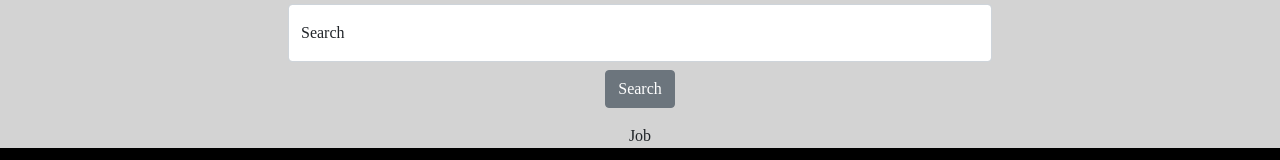
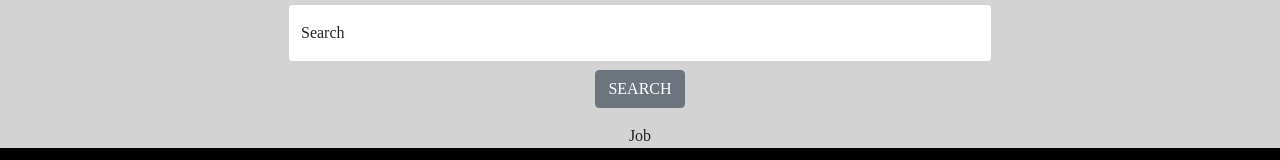
Before and after one commit to amandena/jobs-tracker, a React (Create React App) app in the folder client/: page /applications-tracker in a window 1280 px wide. Shown: the part 194-354 px from the top of the page. Built offline with nearby package versions, Linux system fonts and the light colour scheme.

Commit message:
capitalized search button

```diff
--- a/client/src/components/Search.js
+++ b/client/src/components/Search.js
@@ -51,7 +51,7 @@ const Search = ({ doSearch }) => {
                   id='searchSubmit'
                   className='btn btn-secondary mb-3'
                   type='submit'
-                  value='Search'
+                  value='SEARCH'
                 />
               </div>
             </div>
```
